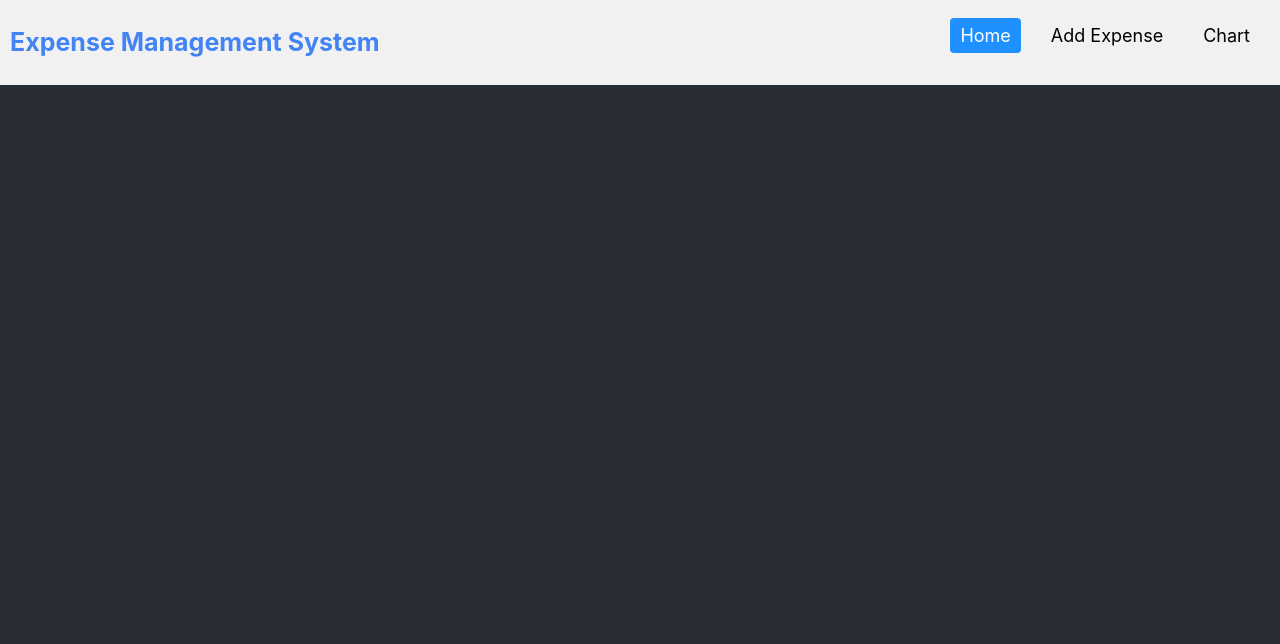
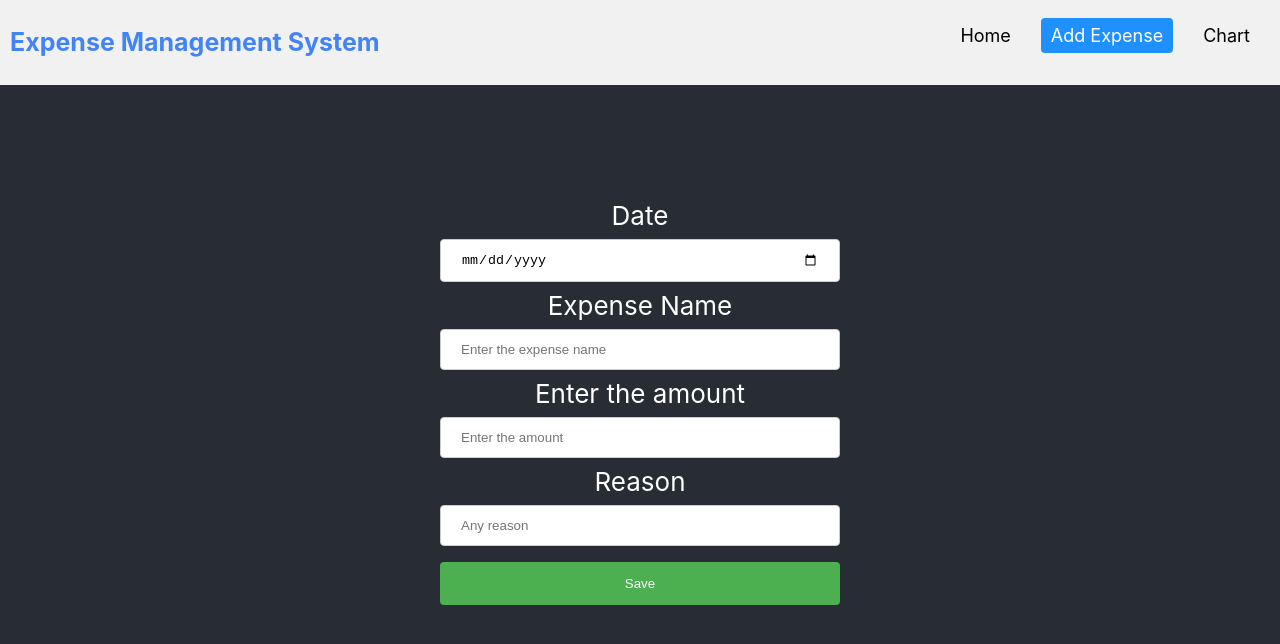
Before and after one commit to Santhosh-M-R/ems, a React (Create React App) app: page /ems/add in a window 1280 px wide. Shown: the top 644 px of the page. Built offline with nearby package versions, Linux system fonts and the light colour scheme; no server answers; the database is empty.

Commit message:
repo name changes

```diff
--- a/package.json
+++ b/package.json
@@ -1,5 +1,5 @@
 {
-  "homepage":"http://Santhosh-Ramesh.github.io/expense-management-system",
+  "homepage":"http://Santhosh-Ramesh.github.io/ems",
   "version": "0.1.0",
   "private": true,
   "dependencies": {
--- a/src/App.js
+++ b/src/App.js
@@ -16,11 +16,11 @@ function App() {
         <Header />
         <ToastContainer position="top-center" />
         <Switch>
-          <Route exact path="/expense-management-system/" component={Home} />
-          <Route path="/expense-management-system/add" component={AddEdit} />
-          <Route path="/expense-management-system/update/:id" component={AddEdit} />
-          <Route path="/expense-management-system/view/:id" component={View} />
-          <Route path="/expense-management-system/chart" component={Chart} />
+          <Route exact path="/ems/" component={Home} />
+          <Route path="/ems/add" component={AddEdit} />
+          <Route path="/ems/update/:id" component={AddEdit} />
+          <Route path="/ems/view/:id" component={View} />
+          <Route path="/ems/chart" component={Chart} />
         </Switch>
       </div>
     </BrowserRouter>
--- a/src/components/Header.js
+++ b/src/components/Header.js
@@ -7,11 +7,11 @@ function Header(props) {
   const location = useLocation();
 
   useEffect(() => {
-    if (location.pathname === "/expense-management-system/") {
+    if (location.pathname === "/ems/") {
       setActiveTab("Home");
-    } else if (location.pathname === "/expense-management-system/add") {
+    } else if (location.pathname === "/ems/add") {
       setActiveTab("AddExpense");
-    } else if (location.pathname === "/expense-management-system/chart") {
+    } else if (location.pathname === "/ems/chart") {
       setActiveTab("Chart");
     }
   }, [location]);
@@ -20,7 +20,7 @@ function Header(props) {
     <div className="header">
       <p className="logo">Expense Management System</p>
       <div className="header-right">
-        <Link to="/expense-management-system/">
+        <Link to="/ems/">
           <p
             className={`${activeTab === "Home" ? "active" : ""} `}
             onClick={() => setActiveTab("Home")}
@@ -28,7 +28,7 @@ function Header(props) {
             Home
           </p>
         </Link>
-        <Link to="/expense-management-system/add">
+        <Link to="/ems/add">
           <p
             className={`${activeTab === "AddExpense" ? "active" : ""} `}
             onClick={() => setActiveTab("AddExpense")}
@@ -36,7 +36,7 @@ function Header(props) {
             Add Expense
           </p>
         </Link>
-        <Link to="/expense-management-system/chart">
+        <Link to="/ems/chart">
           <p
             className={`${activeTab === "Chart" ? "active" : ""} `}
             onClick={() => setActiveTab("Chart")}
```
